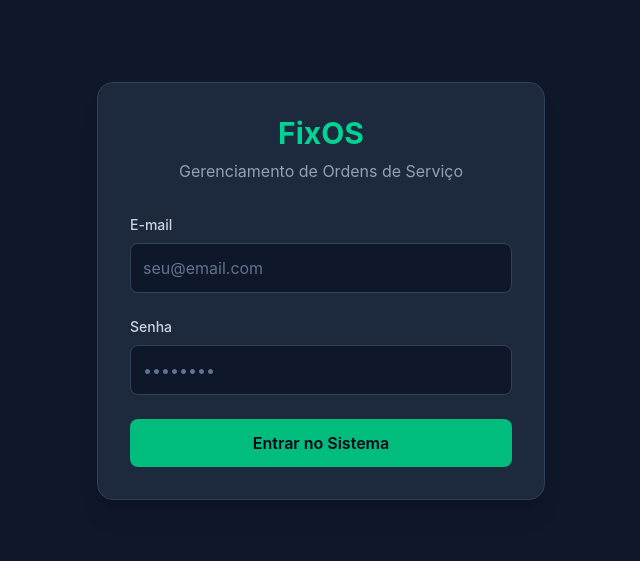
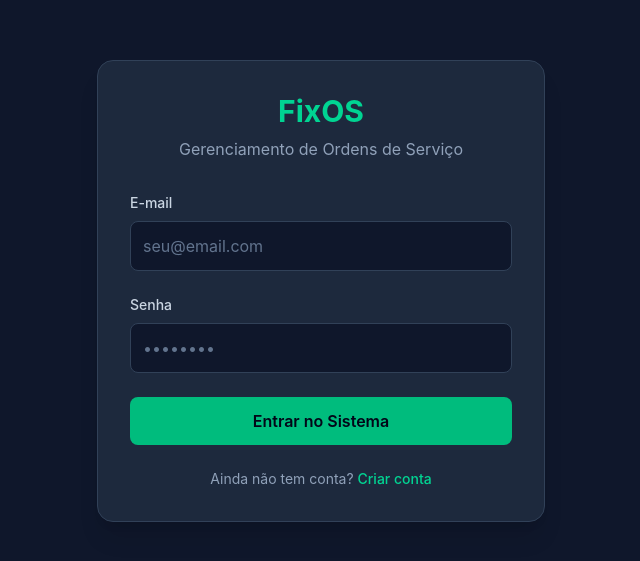
Before and after one commit to Guimunizzs/sistema-gestao-os, a React (Vite) app in the folder frontend/: page / in a window 1280 px wide. Shown: the part 109-670 px from the top of the page, without its empty margins (319-959 px from the left). Built offline with nearby package versions, Linux system fonts and the light colour scheme; no server answers.

Commit message:
feat: link to public registration from login screen

```diff
--- a/frontend/src/pages/Login.tsx
+++ b/frontend/src/pages/Login.tsx
@@ -1,9 +1,13 @@
 import { useState } from "react";
-import { useNavigate } from "react-router-dom";
+import { useNavigate, useLocation, Link } from "react-router-dom";
 import api from "../services/api";
 
 export default function Login() {
   const navigate = useNavigate();
+  const location = useLocation();
+  const registered = Boolean(
+    (location.state as { registered?: boolean } | null)?.registered,
+  );
   const [email, setEmail] = useState("");
   const [password, setPassword] = useState("");
   const [error, setError] = useState("");
@@ -56,6 +60,12 @@ export default function Login() {
           }}
           className="space-y-6"
         >
+          {registered && (
+            <div className="rounded-lg bg-emerald-500/10 border border-emerald-500/20 p-3 text-sm text-emerald-400 text-center">
+              Conta criada com sucesso! Faça login para continuar.
+            </div>
+          )}
+
           {error && (
             <div className="rounded-lg bg-red-500/10 border border-red-500/20 p-3 text-sm text-red-400 text-center">
               {error}
@@ -95,6 +105,16 @@ export default function Login() {
           >
             {loading ? "Carregando..." : "Entrar no Sistema"}
           </button>
+
+          <p className="text-center text-sm text-slate-400">
+            Ainda não tem conta?{" "}
+            <Link
+              to="/register"
+              className="text-emerald-400 hover:text-emerald-300 font-medium"
+            >
+              Criar conta
+            </Link>
+          </p>
         </form>
       </div>
     </div>
```
